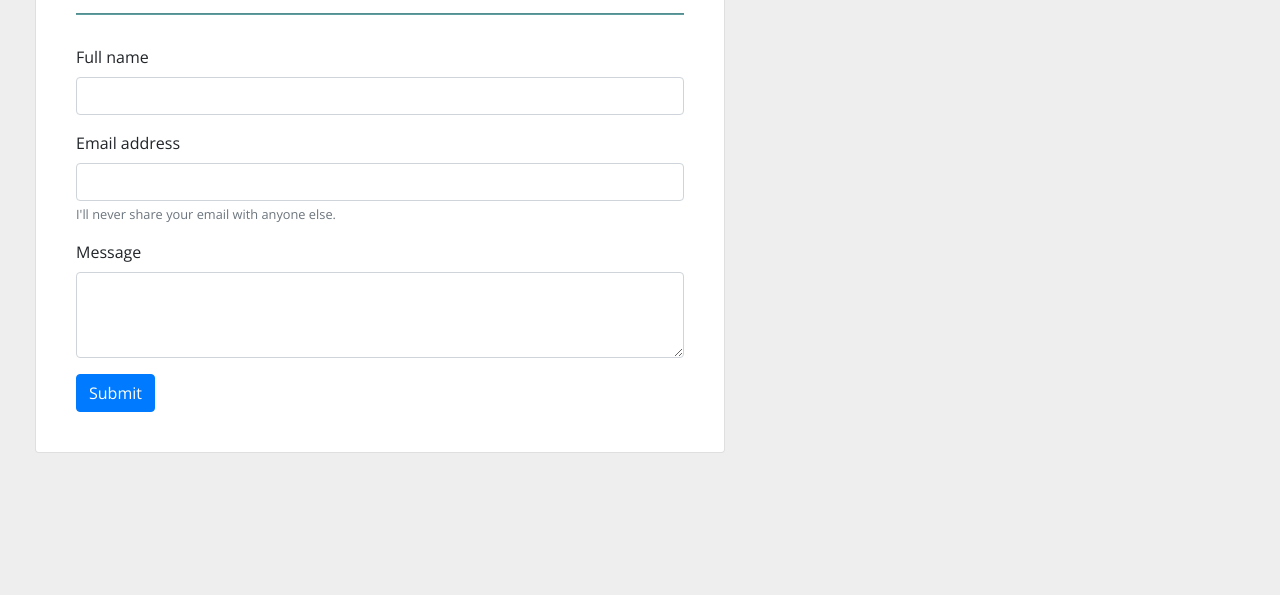
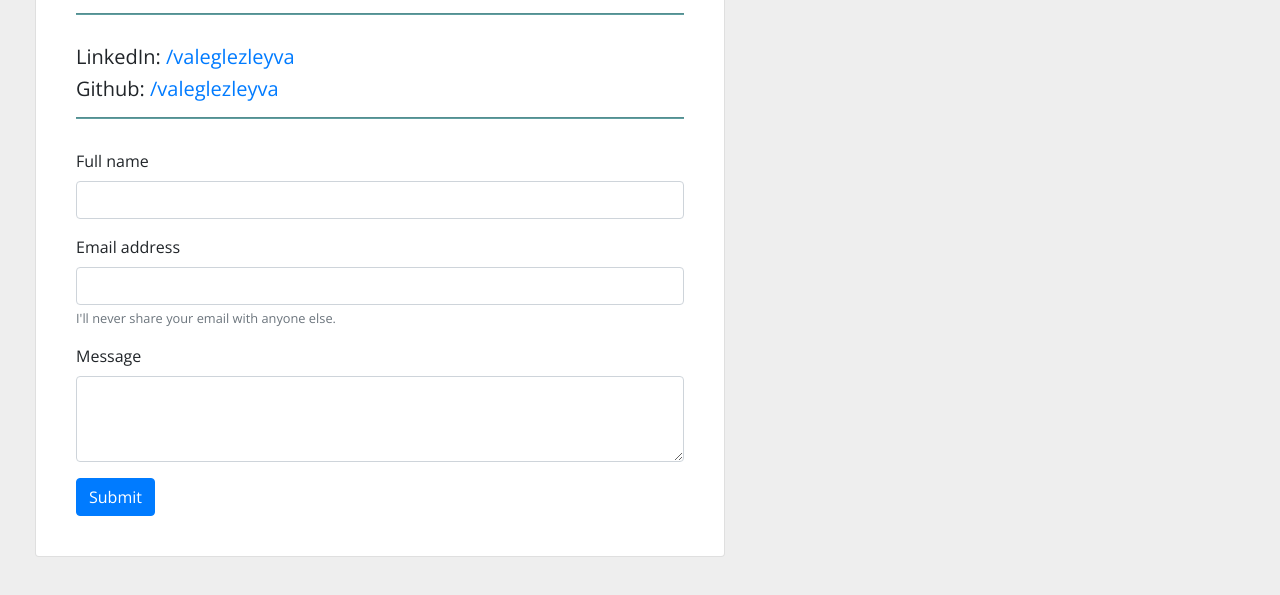
Before and after one commit to valeglezleyva/Portfolio, a plain HTML site: page contact.html in a window 1280 px wide. Shown: the part 197-792 px from the top of the page. Drawn offline with nearby package versions, Linux system fonts and the light colour scheme.

Commit message:
Added LinkedIn and GitHub information

```diff
--- a/contact.html
+++ b/contact.html
@@ -26,6 +26,11 @@
                                 <div class="card-body">
                                     <div class="row">
                                       <h2>Contact</h2>
+                                    </div>
+                                    <hr>
+                                    <div>
+                                        <h5>LinkedIn: <a href="https://www.linkedin.com/in/valeglezleyva/" target="blank">/valeglezleyva</a><br></h5>
+                                        <h5>Github: <a href="https://github.com/valeglezleyva" target="blank">/valeglezleyva</a></h5>
                                     </div>
                                     <hr>
                                     <div class="row">
```
